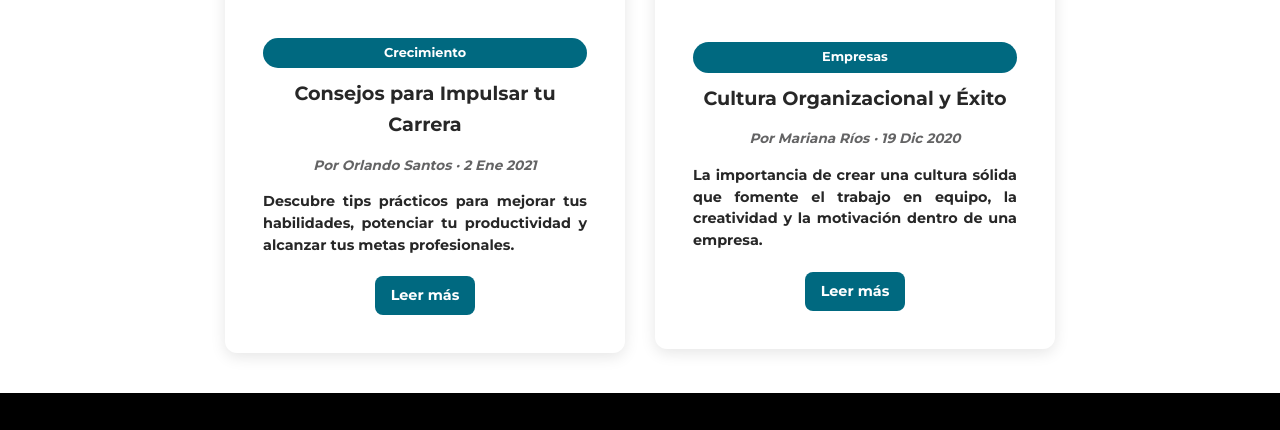
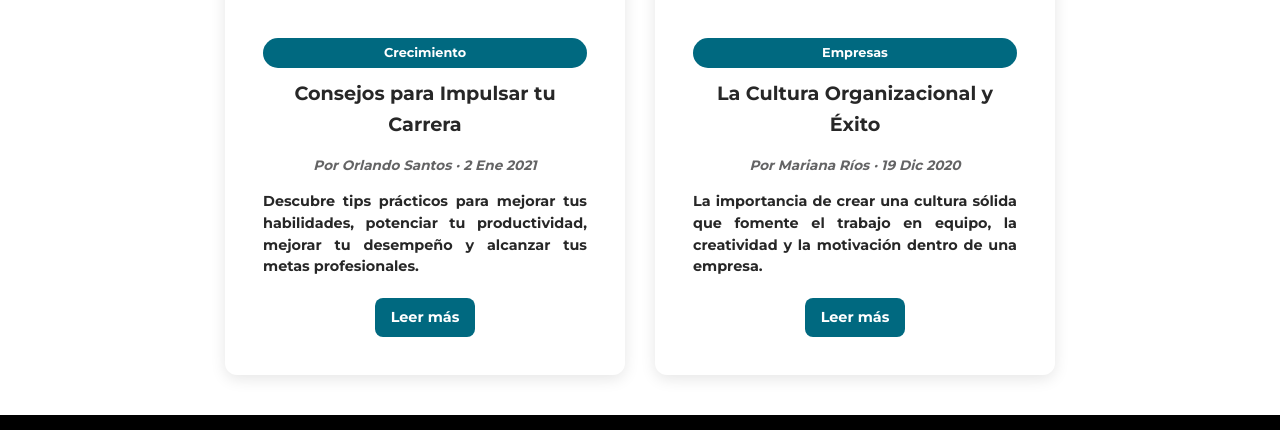
Before and after one commit to barliz4/Actsis-P, a plain HTML site: page html/blog.html in a window 1280 px wide. Shown: the part 1076-1506 px from the top of the page. Drawn offline with Linux system fonts and the light colour scheme.

Commit message:
Espacios a textos

```diff
--- a/html/blog.html
+++ b/html/blog.html
@@ -63,8 +63,8 @@
           <span class="categoria">Crecimiento</span>
           <h3>Consejos para Impulsar tu Carrera</h3>
           <p class="meta">Por <strong>Orlando Santos</strong> · 2 Ene 2021 </p>
-          <p class="descripcion">Descubre tips prácticos para mejorar tus habilidades, potenciar tu productividad y alcanzar
-            tus metas profesionales.</p>
+          <p class="descripcion"> Descubre  tips  prácticos para mejorar tus habilidades,  potenciar tu productividad, mejorar tu desempeño y  alcanzar
+            tus metas  profesionales.  </p>
           <a href="#" class="btn">Leer más</a>
         </div>
       </article>
@@ -74,7 +74,7 @@
         <img src="../imagenes/blog3.png" alt="Imagen artículo 4">
         <div class="blog-content">
           <span class="categoria"> Empresas </span>
-          <h3> Cultura Organizacional y Éxito</h3>
+          <h3>La Cultura Organizacional y Éxito</h3>
           <p class="meta">Por <strong>Mariana Ríos</strong> · 19 Dic 2020</p>
           <p class="descripcion">La importancia de crear una cultura sólida que fomente el trabajo en equipo, la creatividad
             y la motivación dentro de una empresa.</p>
```
